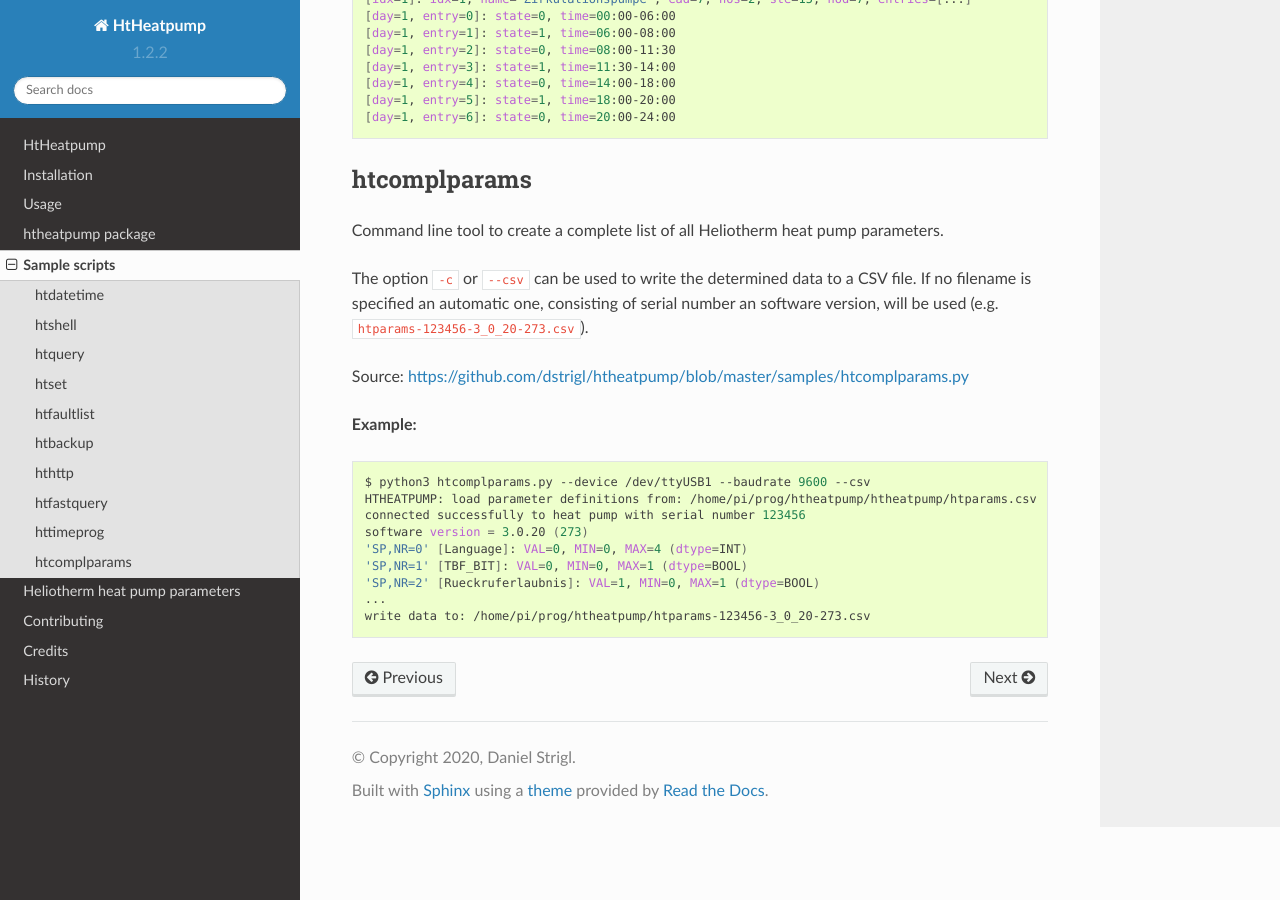
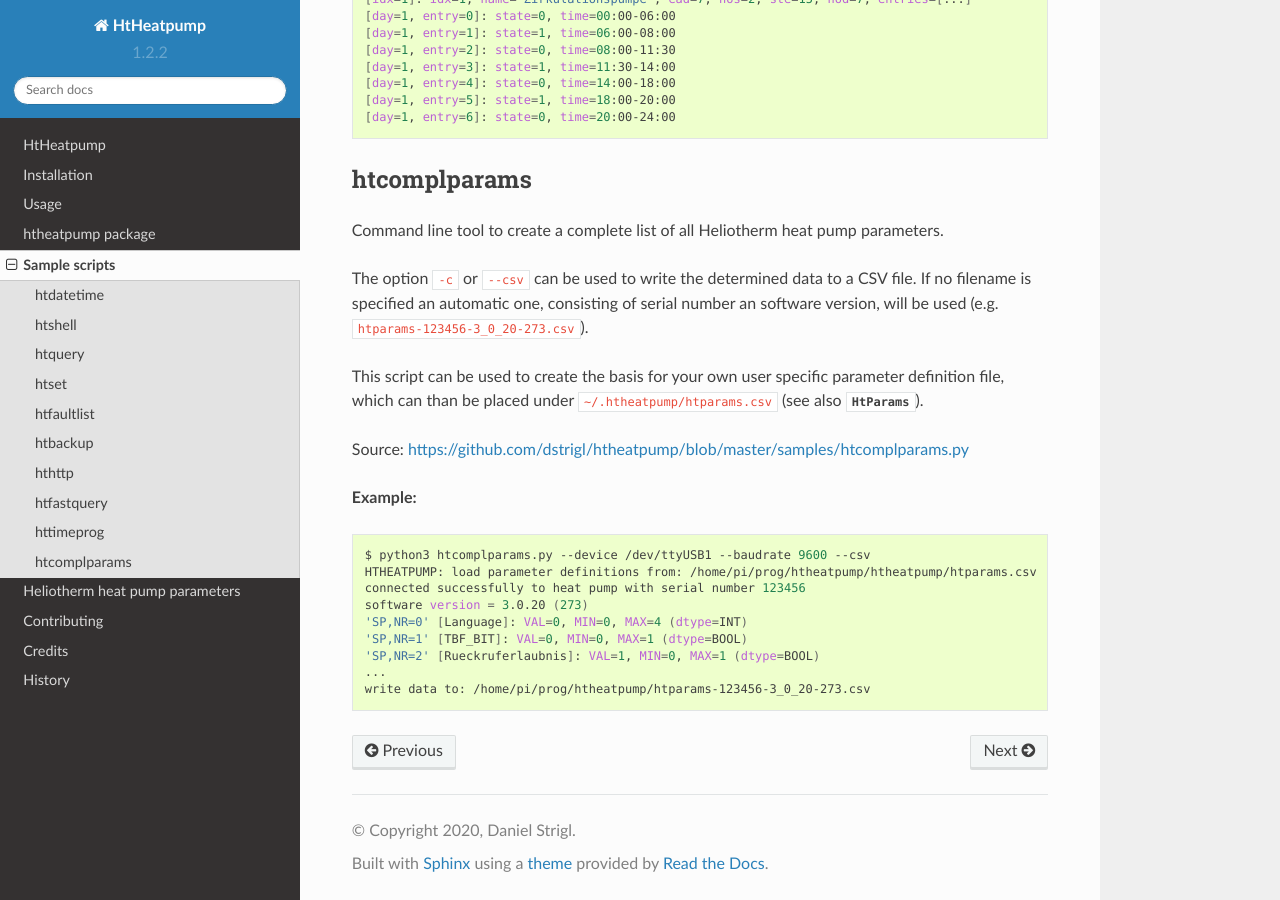
Before and after one commit to dstrigl/htheatpump, a Sphinx documentation site: the page built from docs/htscripts.rst, in a window 1280 px wide and 900 px high, scrolled down 5301 px. Built offline with Sphinx 7.4.7 and the Read the Docs theme 2.0.0, drawn with Linux system fonts in a browser that asks for light colours.

Commit message:
added sample file htparams-xxxxxx-3_0_20-273.csv

```diff
--- a/HISTORY.rst
+++ b/HISTORY.rst
@@ -4,10 +4,12 @@
 1.2.2 (2020-??-??)
 ------------------
 
+* added sample file ``htparams-xxxxxx-3_0_20-273.csv`` with a complete list of all heat pump parameters
+  from a Heliotherm heat pump with SW 3.0.20
 * added new sample script ``htcomplparams.py`` to create a complete list of all heat pump parameters
 * added some more heat pump parameters (data points) in ``htparams.csv``
 * Python code reformatting using *Black*
-* changed package requirements structure; some changes in `setup.py`, `setup.cfg`, `tox.ini`, etc.
+* changed package requirements structure; some changes in ``setup.py``, ``setup.cfg``, ``tox.ini``, etc.
 
 1.2.1 (2020-02-07)
 ------------------
--- a/docs/htscripts.rst
+++ b/docs/htscripts.rst
@@ -270,7 +270,11 @@
 
 The option ``-c`` or ``--csv`` can be used to write the determined data to a CSV file.
 If no filename is specified an automatic one, consisting of serial number an software
-version, will be used (e.g. ``htparams-123456-3_0_20-273.csv``).
+version, will be used (e.g. :file:`htparams-123456-3_0_20-273.csv`).
+
+This script can be used to create the basis for your own user specific parameter
+definition file, which can than be placed under :file:`~/.htheatpump/htparams.csv`
+(see also :class:`~htheatpump.htparams.HtParams`).
 
 Source: https://github.com/dstrigl/htheatpump/blob/master/samples/htcomplparams.py
 
```
Also changed, not shown: 2 other files.
